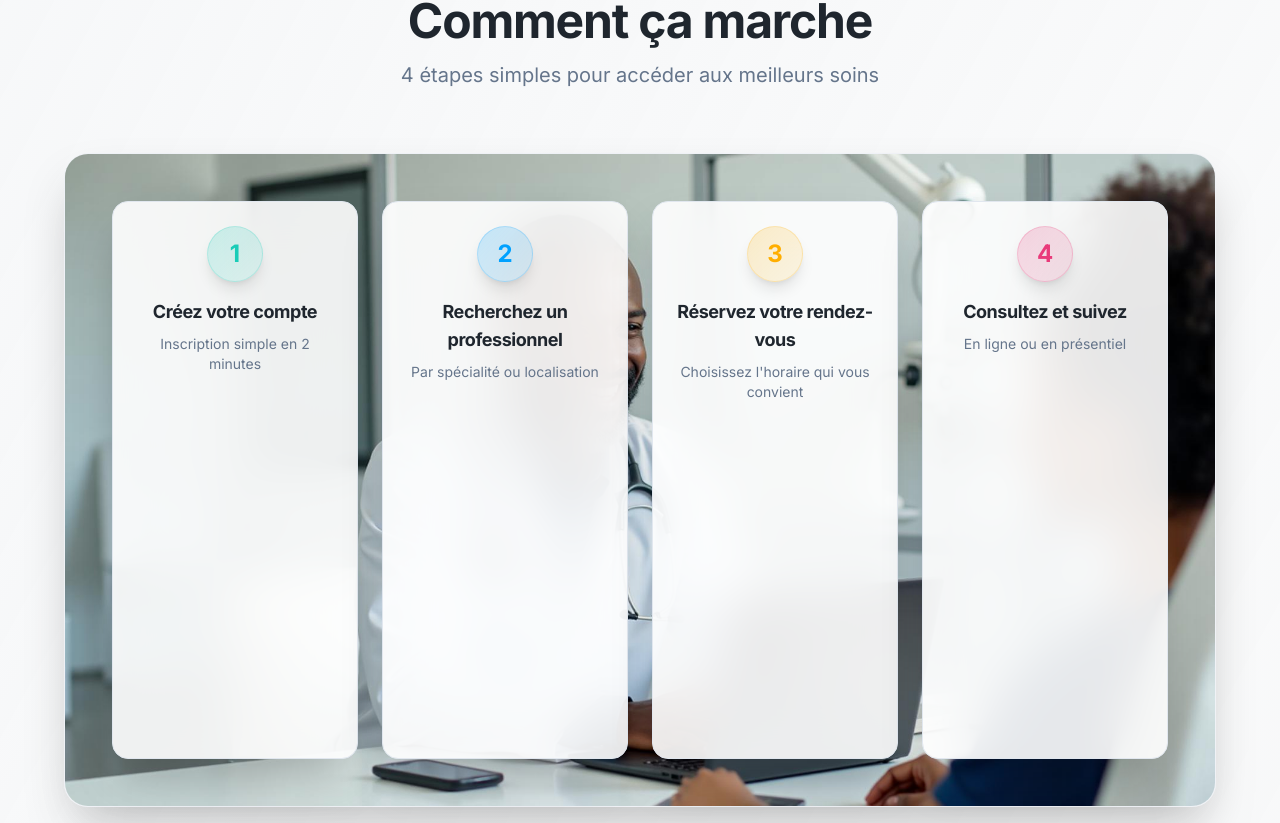
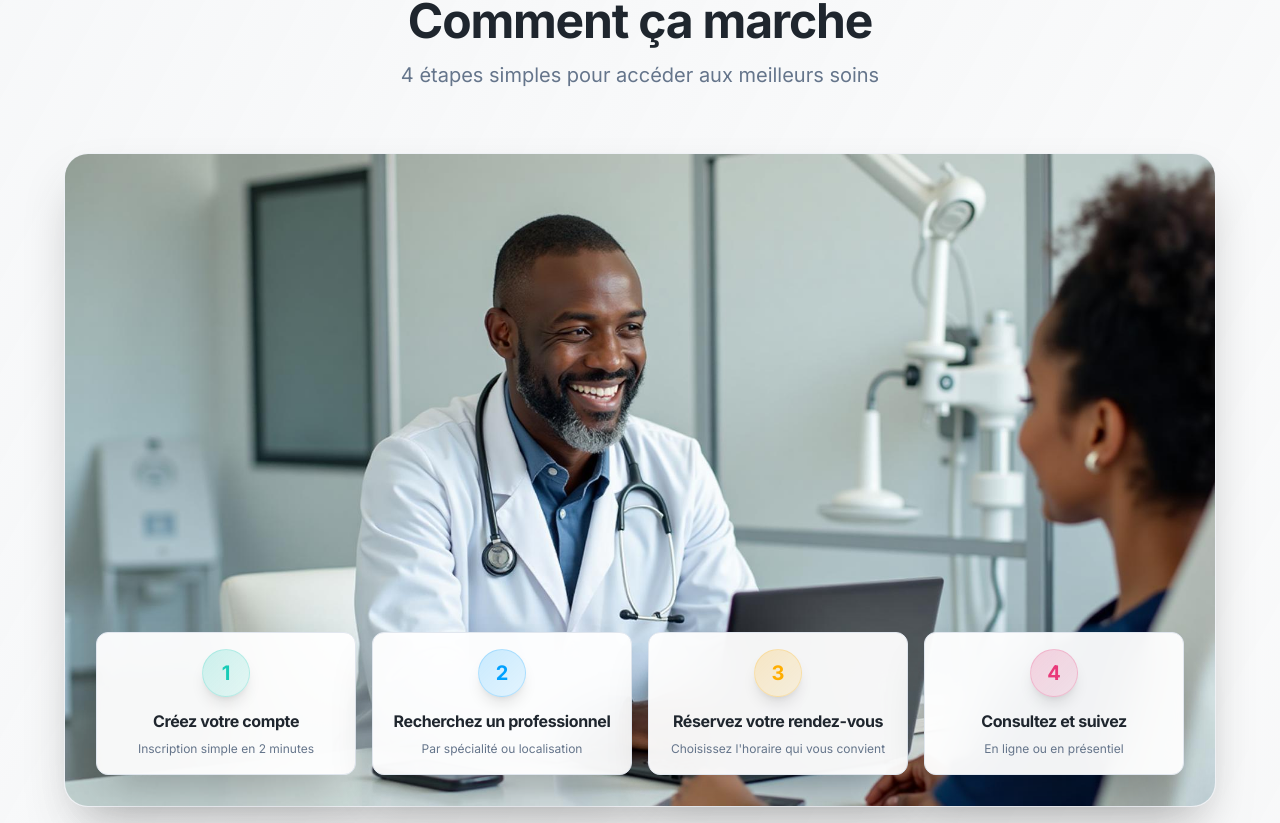
Before and after one commit to okatech-org/sante, a React (Vite) app: page / in a window 1280 px wide. Shown: the part 1777-2600 px from the top of the page. Built offline with nearby package versions, Linux system fonts and the light colour scheme; the HTML template or start-up script is replaced by a standard one.

Commit message:
Refactor "How it works" section layout

```diff
--- a/src/pages/Landing.tsx
+++ b/src/pages/Landing.tsx
@@ -516,17 +516,17 @@ export default function Landing() {
               </div>
 
               {/* Overlay des 4 étapes - visible uniquement sur tablette et desktop */}
-              <div className="hidden md:block absolute inset-0 p-6 lg:p-12">
-                <div className="grid grid-cols-4 gap-4 lg:gap-6 h-full items-center">
+              <div className="hidden md:block absolute bottom-0 left-0 right-0 p-6 lg:p-8">
+                <div className="grid grid-cols-4 gap-3 lg:gap-4">
                   {steps.map((step, index) => (
-                    <div key={index} className="relative animate-fade-in h-full" style={{ animationDelay: `${index * 0.15}s` }}>
-                      <div className={`rounded-2xl p-4 lg:p-6 shadow-2xl transition-all duration-500 text-center backdrop-blur-xl bg-card/90 border border-border h-full flex flex-col ${
+                    <div key={index} className="relative animate-fade-in" style={{ animationDelay: `${index * 0.15}s` }}>
+                      <div className={`rounded-xl p-3 lg:p-4 shadow-2xl transition-all duration-500 text-center backdrop-blur-xl bg-card/95 border border-border ${
                         index === 0 ? 'hover:border-primary/50' :
                         index === 1 ? 'hover:border-secondary/50' :
                         index === 2 ? 'hover:border-warning/50' :
                         'hover:border-accent/50'
                       } hover-scale group`}>
-                        <div className={`w-12 h-12 lg:w-14 lg:h-14 rounded-full flex items-center justify-center text-xl lg:text-2xl font-bold mx-auto mb-3 lg:mb-4 shadow-lg group-hover:scale-110 transition-transform flex-shrink-0 ${
+                        <div className={`w-10 h-10 lg:w-12 lg:h-12 rounded-full flex items-center justify-center text-lg lg:text-xl font-bold mx-auto mb-2 lg:mb-3 shadow-lg group-hover:scale-110 transition-transform ${
                           index === 0 ? 'bg-gradient-to-br from-primary/20 to-primary/10 text-primary border border-primary/20' :
                           index === 1 ? 'bg-gradient-to-br from-secondary/20 to-secondary/10 text-secondary border border-secondary/20' :
                           index === 2 ? 'bg-gradient-to-br from-warning/20 to-warning/10 text-warning border border-warning/20' :
@@ -534,13 +534,13 @@ export default function Landing() {
                         }`}>
                           {step.number}
                         </div>
-                        <h3 className={`text-base lg:text-lg font-bold mb-2 text-foreground transition-colors leading-tight ${
+                        <h3 className={`text-sm lg:text-base font-bold mb-1 lg:mb-2 text-foreground transition-colors leading-tight ${
                           index === 0 ? 'group-hover:text-primary' :
                           index === 1 ? 'group-hover:text-secondary' :
                           index === 2 ? 'group-hover:text-warning' :
                           'group-hover:text-accent'
                         }`}>{step.title}</h3>
-                        <p className="text-xs lg:text-sm text-muted-foreground leading-snug">{step.description}</p>
+                        <p className="text-xs text-muted-foreground leading-snug line-clamp-2">{step.description}</p>
                       </div>
                     </div>
                   ))}
```
